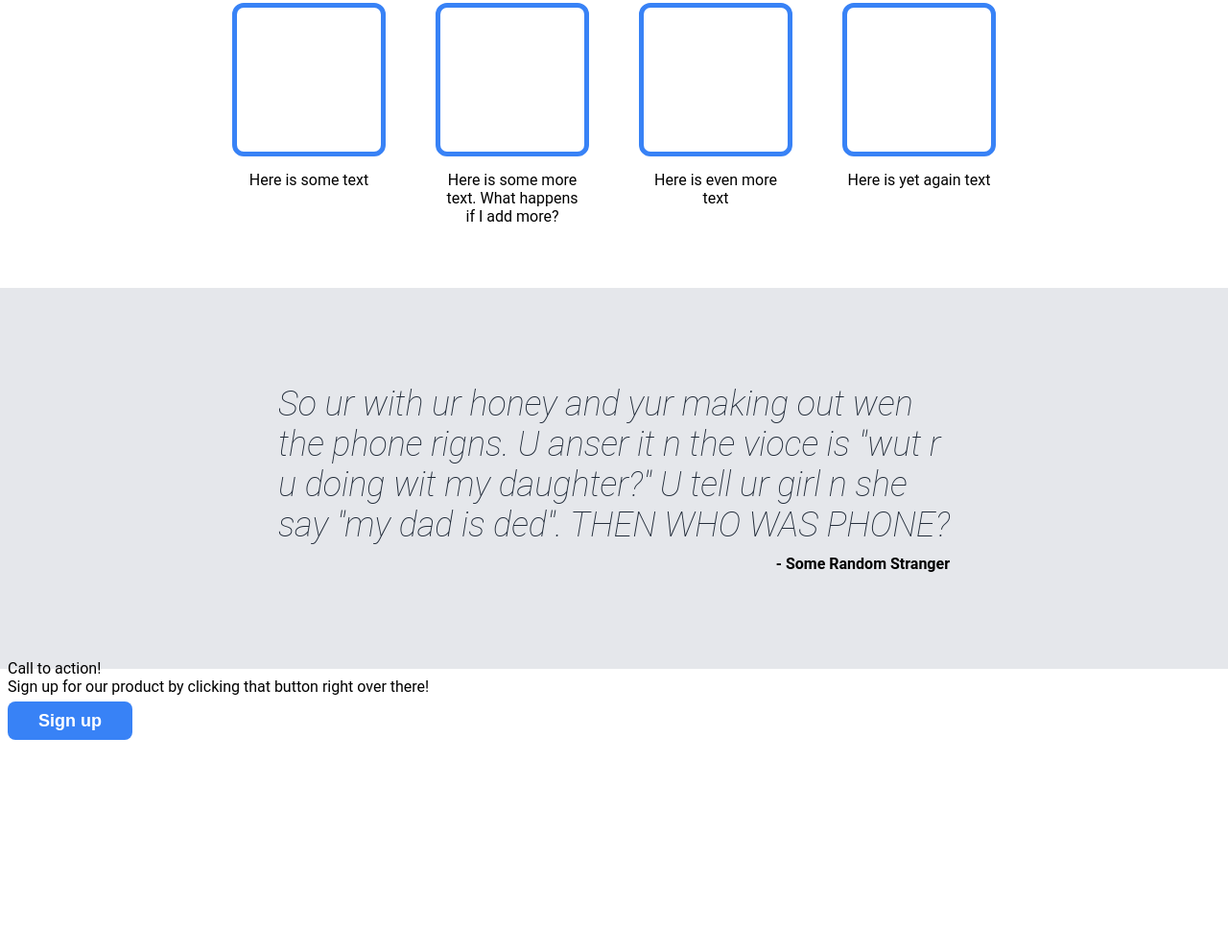
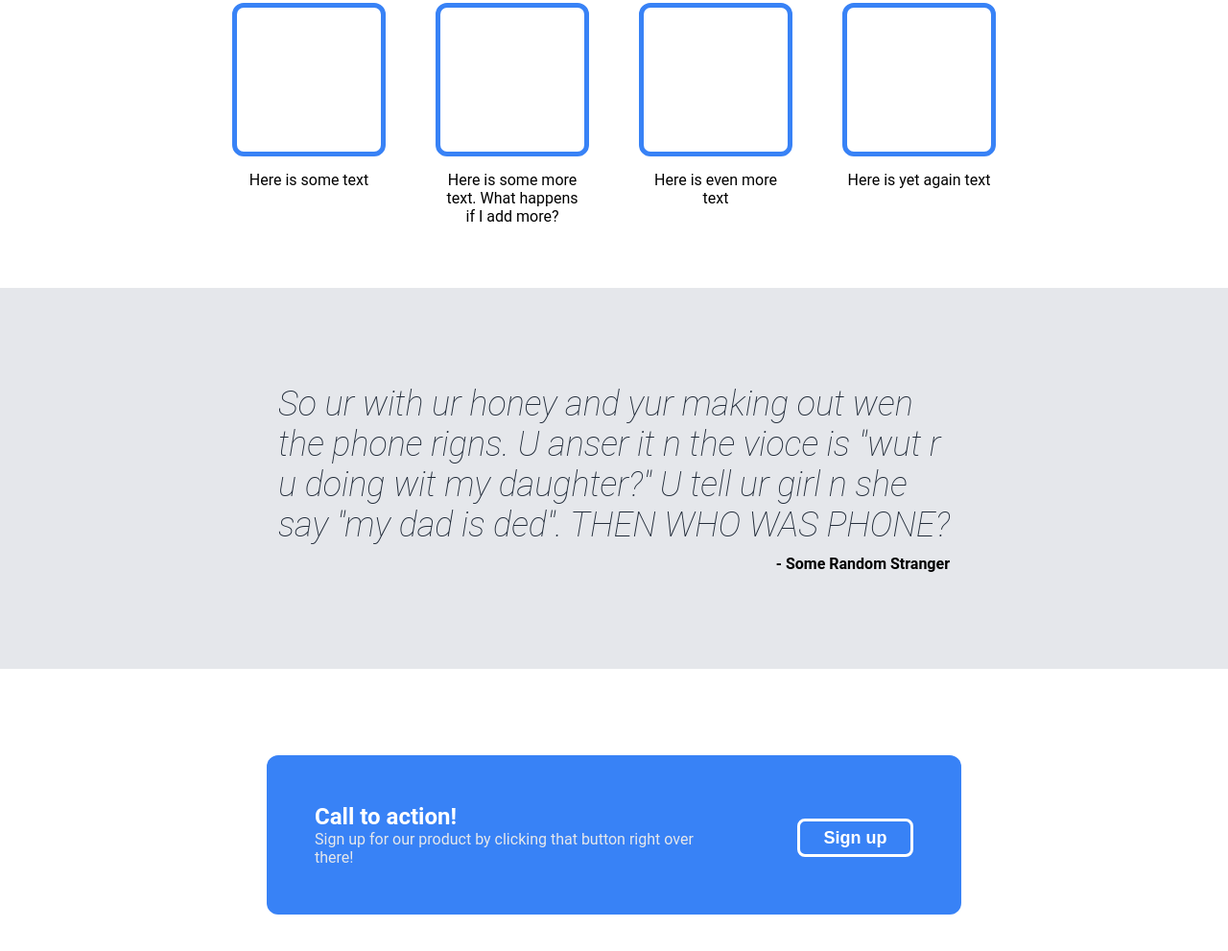
Before and after one commit to joshpowjenks/odin-landing-page, a plain HTML site: page index.html in a window 1280 px wide. Shown: the part 587-1578 px from the top of the page at 96% size. Before the commit the page ends 1366 px from the top, so only its background shows below. Drawn offline with Linux system fonts and the light colour scheme; a web font is replaced by a local one.

Commit message:
Added call to action style

```diff
--- a/styles.css
+++ b/styles.css
@@ -126,3 +126,32 @@ button {
     margin-top: 10px;
     font-weight: bold;
   }
+
+  .call-to-action {
+    margin-top: 100px;
+    margin-bottom: 100px;
+    margin-left: 270px;
+    margin-right: 270px;
+    padding: 50px;
+    border-radius: 12px;
+    background-color: #3882F6;
+    color: white;
+    display: flex;
+    justify-content: center;
+    align-items: center;
+    gap: 100px;
+
+  }
+
+  .cta-heading {
+    font-weight: bold;
+    font-size: 24px;
+  }
+
+  .cta-subheading {
+    color: #E5E7Eb;
+  }
+
+  #button2 {
+    border: 3px solid white;
+  }
```
